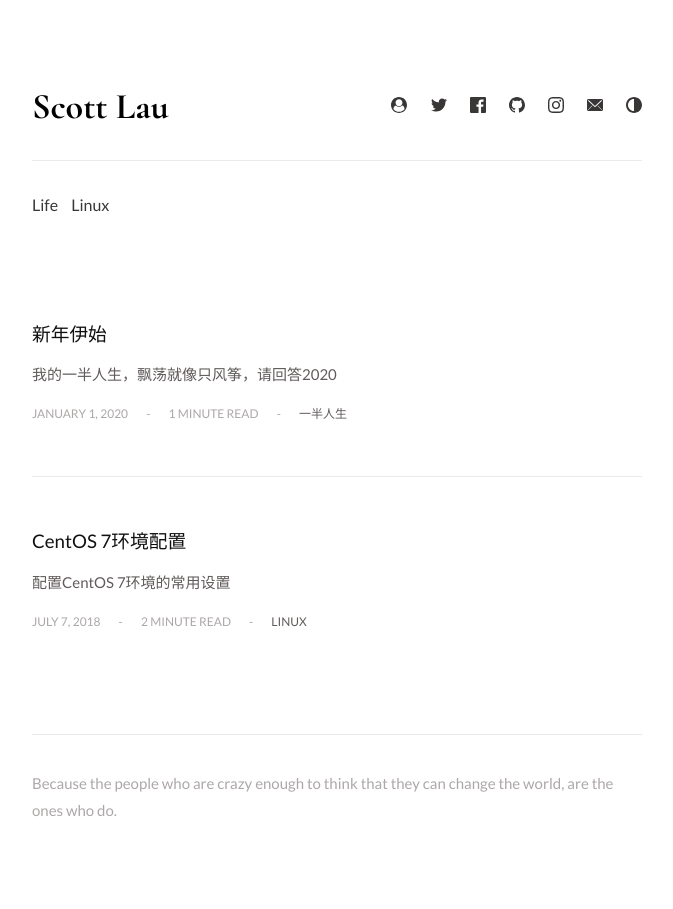
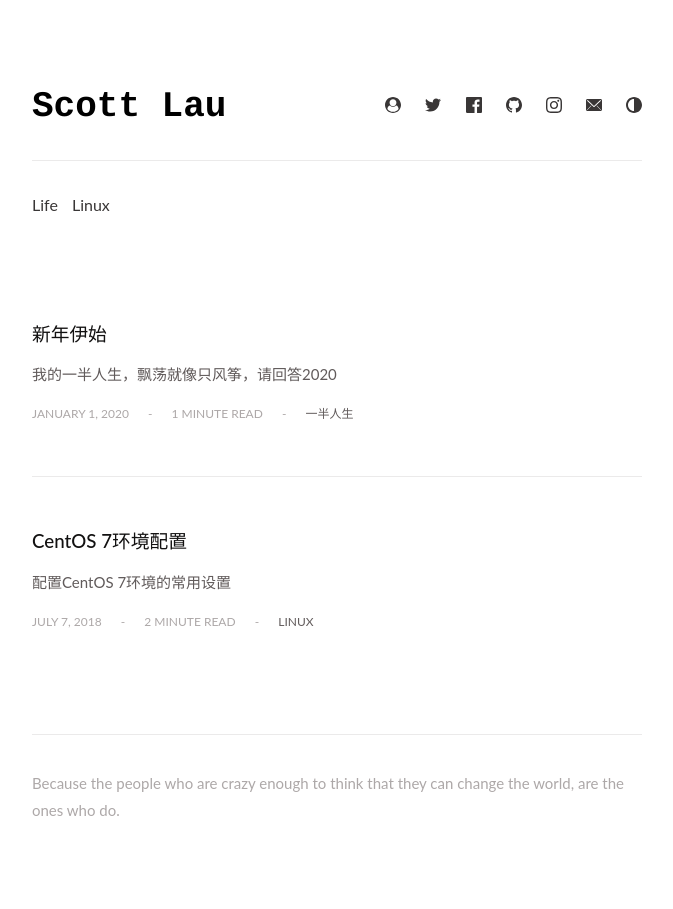
Before and after one commit to liuweigeek/liuweigeek.github.io, a Jekyll site: the page built from index.html, in a window 1280 px wide. Shown: the whole page, without its empty margins (303-976 px from the left). Built offline with Jekyll 4.4.1, drawn with Linux system fonts in a browser that asks for light colours; some web fonts are replaced; the list of posts is cut into pages by our own code.

Commit message:
Use local fonts

```diff
--- a/_config.yml
+++ b/_config.yml
@@ -12,7 +12,7 @@
 about_enabled: true # Change to true if you wish to show an icon in the navigation that redirects to the about page
 #discus_identifier: false # Add your Disqus identifier
 ga_analytics: UA-28631876-6 # Add your GA Tracking Id
-local_fonts: false # Change to true if you wish to use local fonts
+local_fonts: true # Change to true if you wish to use local fonts
 rss_enabled: false # Change to false if not
 scrollappear_enabled: true # Change to false to disable
 tag_nav_enabled: true # Change to true if you wish to show an additional 'tag-list' navigation below the header
```
